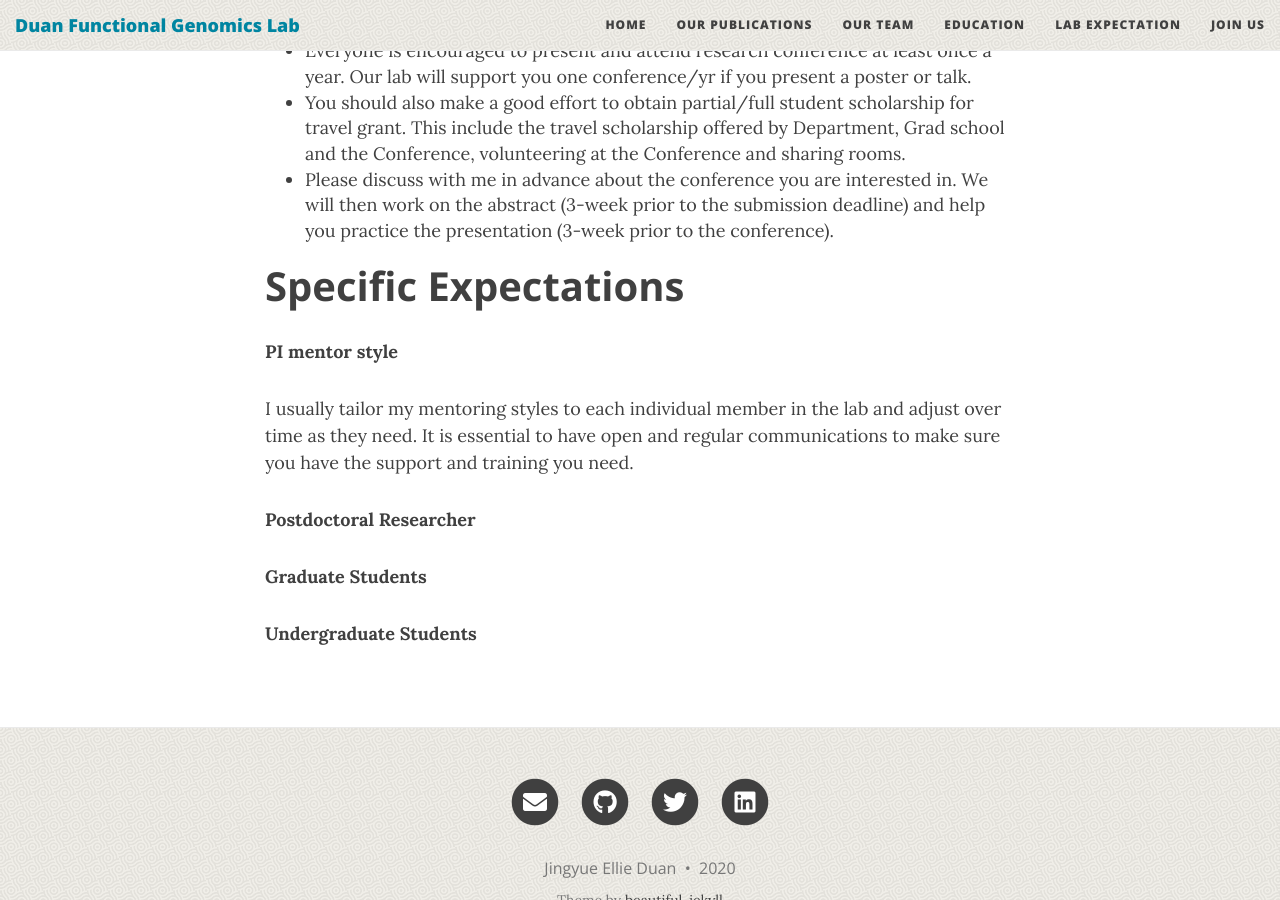
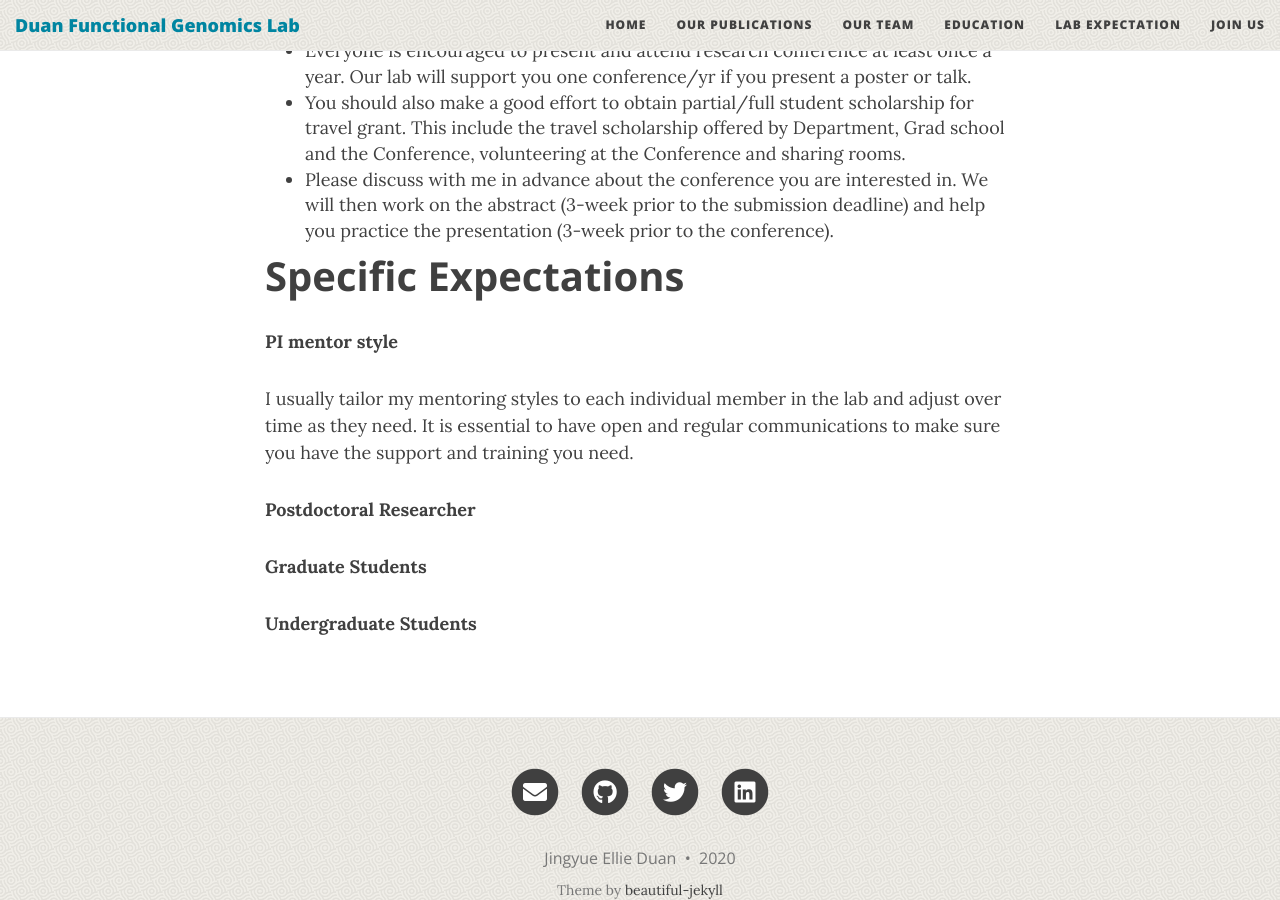
Before and after one commit to EllieDuan/EllieDuan.github.io, a Jekyll site: the page built from lab_expectation.md, in a window 1280 px wide and 900 px high, scrolled down 3225 px. Built offline with Jekyll 4.4.1, drawn with Linux system fonts in a browser that asks for light colours; nearby versions of some CDN libraries.

Commit message:
update lab_exp h4

```diff
--- a/lab_expectation.md
+++ b/lab_expectation.md
@@ -8,7 +8,7 @@
 
 Members of the Duan lab share an interest in animal genomics, epigenomics and bioinformatics, with students working on impact of environmental stressors on early embryonic development, single cell genomics and development of bioinformatics tools and pipelines. We value students and researchers of diverse backgrounds with strong quantitative skills and a passion for animal science and critical thinking. We are a highly interactive group and we expect everyone in the group shares their personal expertise to help each other. It is important to us to maintain a supportive environment so everyone can do their best science.
 
-### General Expectations For Everyone
+#### General Expectations For Everyone
 
 **Health and Safety First**
 
@@ -83,7 +83,7 @@
 
 
 
-### Specific Expectations
+#### Specific Expectations
 
 
 **PI mentor style**
```
